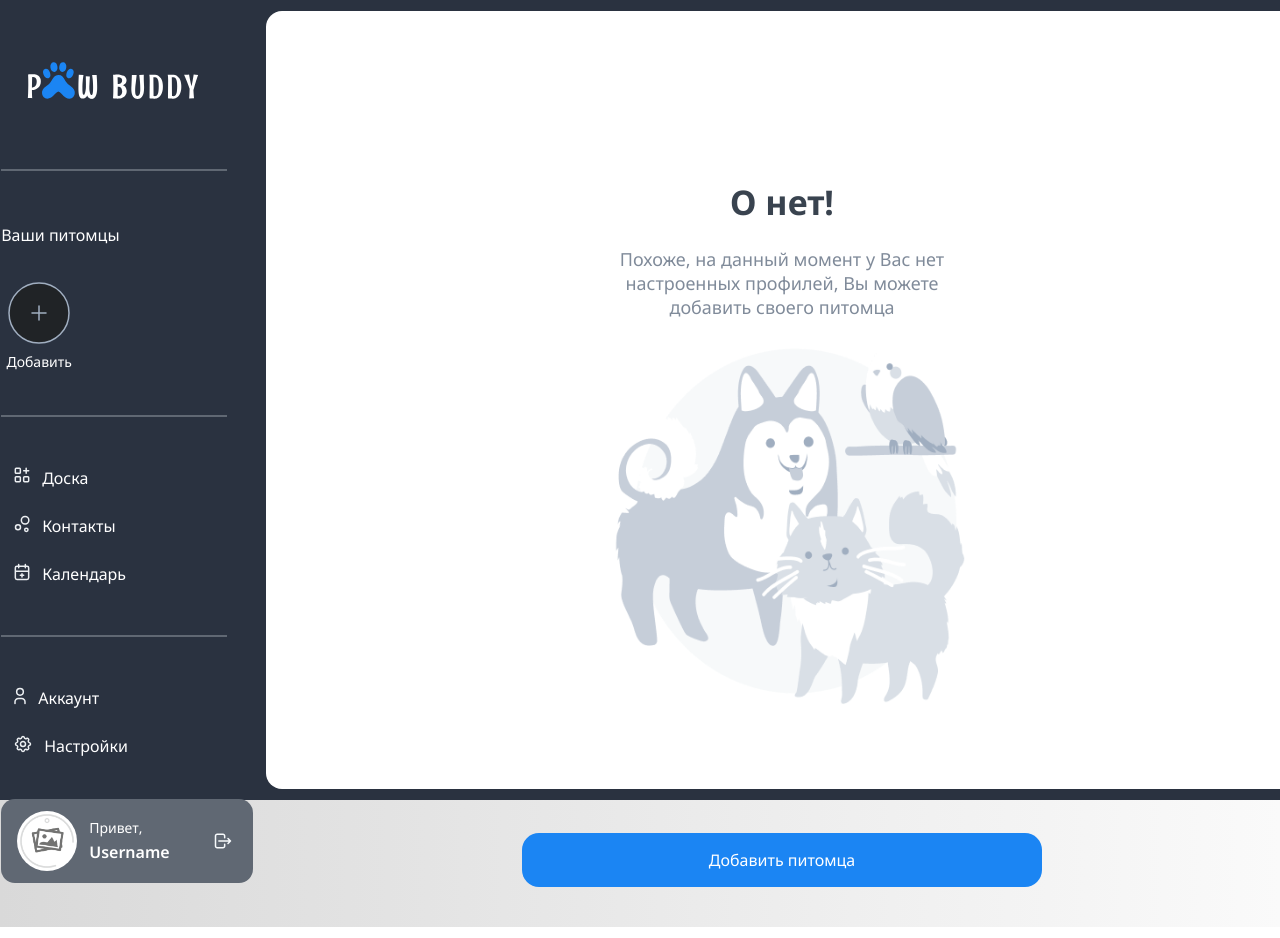
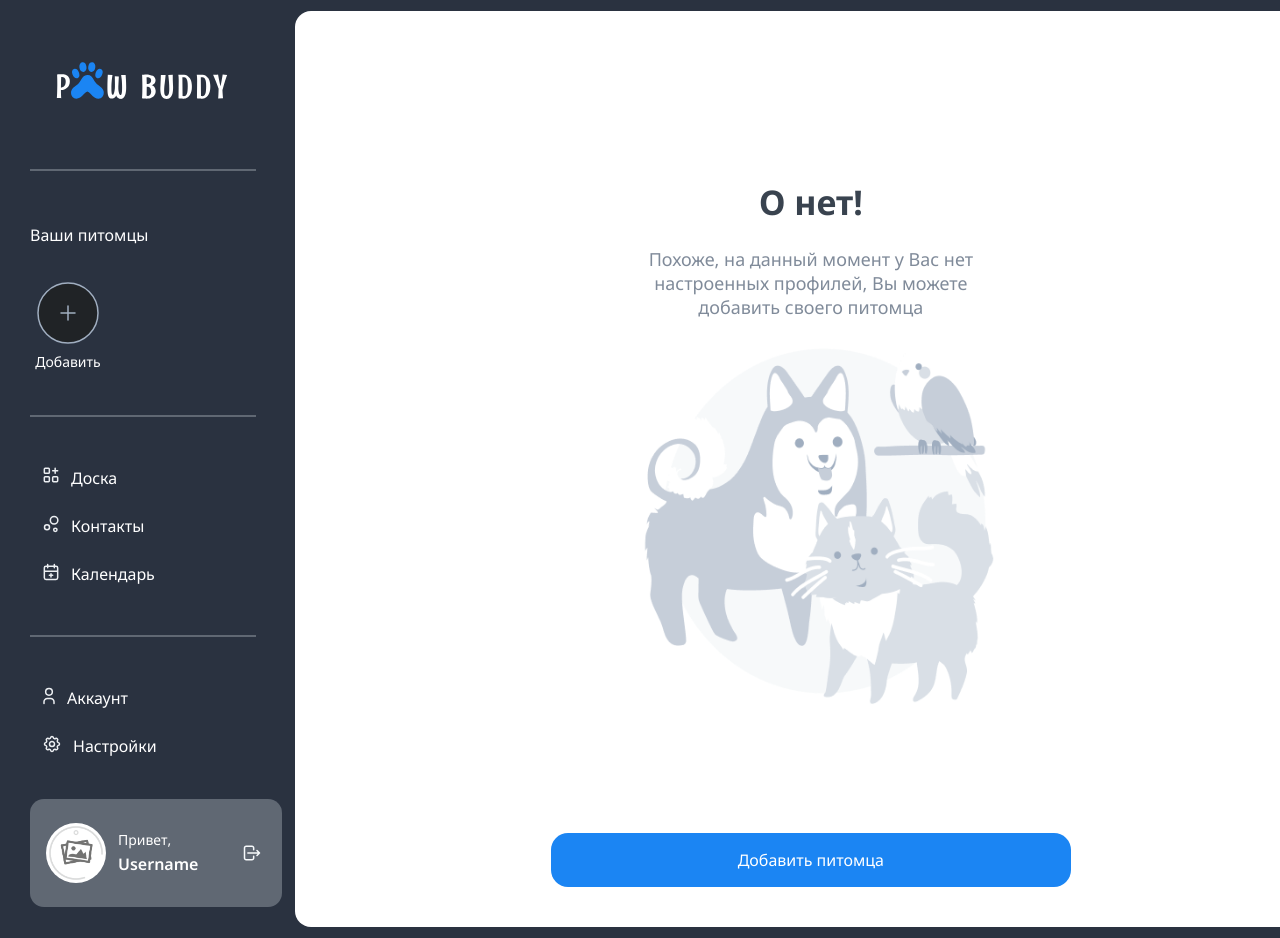
Before and after one commit to Deadend4/petApp, a React app: page /home in a window 1280 px wide. Shown: the top 938 px of the page. Built offline with nearby package versions, Linux system fonts and the light colour scheme.

Commit message:
fix: pages styles

```diff
--- a/src/components/SettingCard/SettingCard.module.scss
+++ b/src/components/SettingCard/SettingCard.module.scss
@@ -4,6 +4,7 @@
   justify-content: space-between;
   align-items: center;
   max-width: 860px;
+  width: 100%;
   padding: 1rem;
   background-color: var(--color-white);
   border: 1px solid var(--grey150);
--- a/src/router/MainScreenPage/MainScreenPage.module.scss
+++ b/src/router/MainScreenPage/MainScreenPage.module.scss
@@ -1,6 +1,4 @@
 .background {
-  display: flex;
-  justify-content: center;
   width: 100vw;
   background: var(--black-background-color);
   height: 100%;
@@ -8,7 +6,7 @@
 .mainScreenBlock {
   display: flex;
   flex-flow: row nowrap;
-  width: max-content;
+  width: 100%;
   background: var(--black-background-color);
   hr {
     border: 1px solid var(--grey700);
@@ -46,7 +44,7 @@
 }
 
 .rightSide {
-  max-width: 1440px;
+  // max-width: 1440px;
   width: 100%;
   background-color: var(--color-white-bg);
   margin: 0.675rem;
--- a/src/router/SettingsPage/SettingsPage.module.scss
+++ b/src/router/SettingsPage/SettingsPage.module.scss
@@ -1,7 +1,8 @@
 .settings {
-  max-width: 1440px;
   margin: 0 1.875rem;
-  padding: 0 1.875rem;
+  padding: 1.875rem;
+  // width: 100%;
+  // box-sizing: border-box;
 }
 
 .description {
@@ -27,12 +28,13 @@
     border: 1px solid var(--grey150);
     width: 100%;
   }
+  justify-content: space-between;
 }
 .category {
   display: flex;
   flex-flow: row nowrap;
   justify-content: space-between;
-  width: 100%;
+  // width: 100%;
   gap: 1.25rem;
   h2 {
     font-size: 18px;
@@ -46,6 +48,7 @@
 .settingsItems {
   display: flex;
   flex-flow: column nowrap;
+  align-items: flex-end;
   gap: 1.25rem;
   width: 100%;
 }
```
